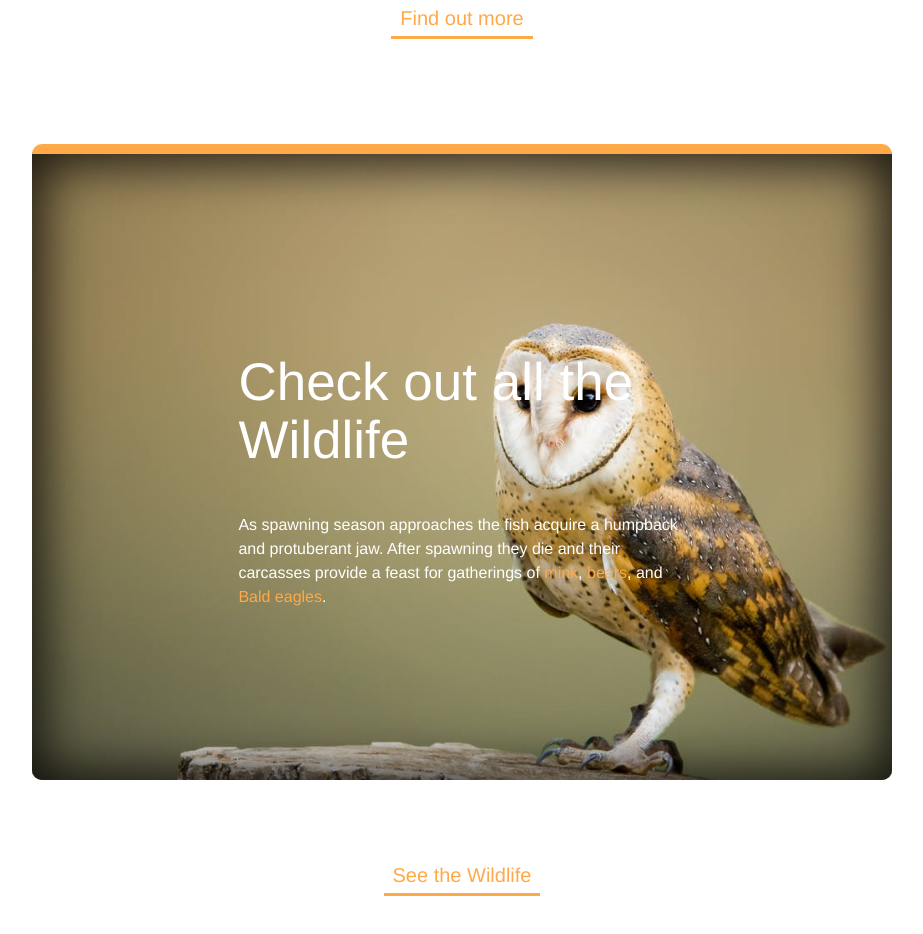
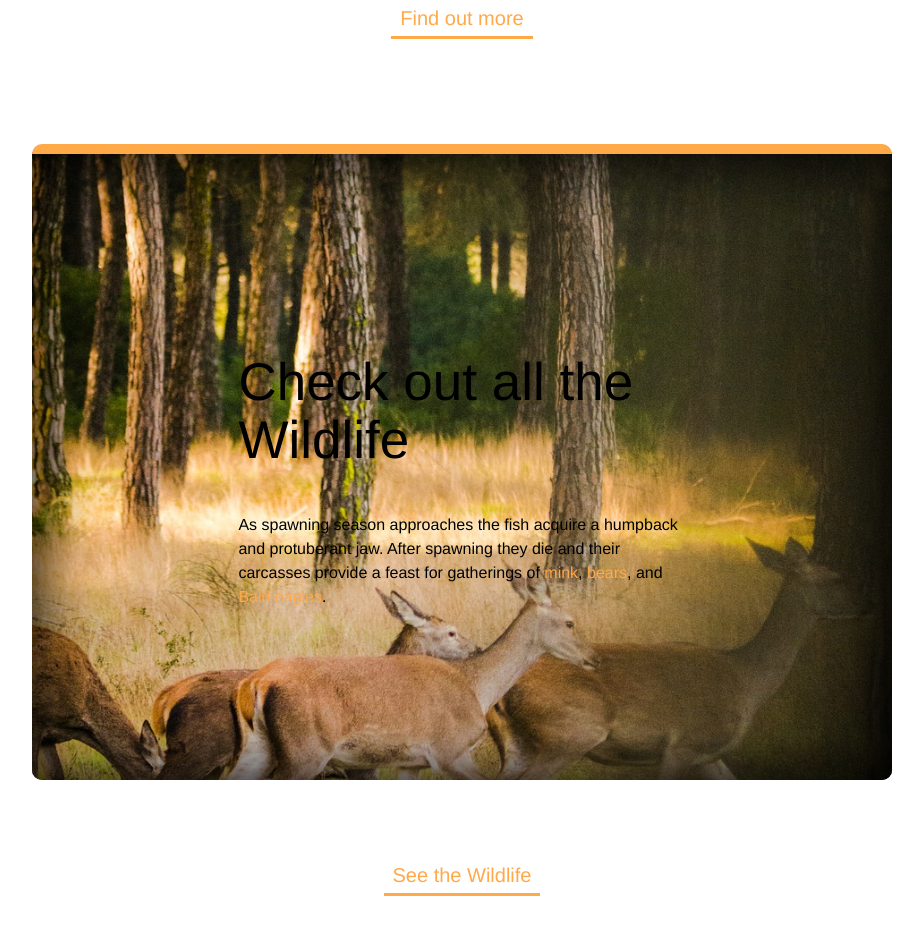
Before and after one commit to Navi-beep/CSS-Learning, a plain HTML site: page index.html in a window 1280 px wide. Shown: the part 1030-1964 px from the top of the page, without its empty margins (178-1101 px from the left). Drawn offline with Linux system fonts and the light colour scheme.

Commit message:
changed photos

```diff
--- a/style.css
+++ b/style.css
@@ -151,12 +151,12 @@ a:active {
 }
 
 .wildlife {
-    color: white;
+    color: black;
     text-align: left;
     padding: 18% 24%;
     border-top: 10px solid #ffa949;
     margin: 105px 0 60px;
-    background: #434a52 url('owl.jpeg') no-repeat center;
+    background: #434a52 url('mist.jpg') no-repeat center;
     background-size: cover;
     box-shadow: inset 0 0 50px 10px rgba(0,0,0,.8);
 
```
Also changed, not shown: hummingbird.jpg (added), mist.jpg (added), owl.jpeg (deleted).
